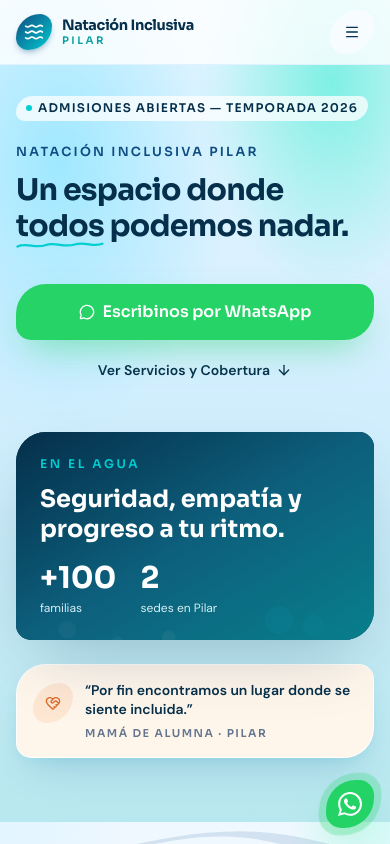
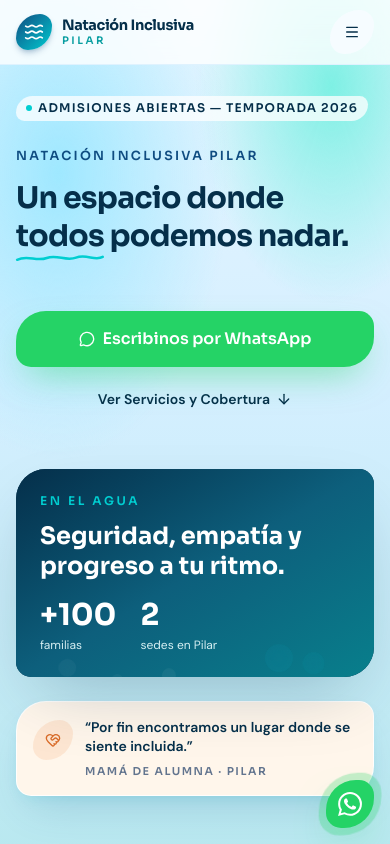
Before and after one commit to candelacaniete/Demo-natacion, a Next.js app: page / in a window 390 px wide. Shown: the top 844 px of the page. Built offline with nearby package versions, Linux system fonts and the light colour scheme.

Commit message:
polish: more hero air on mobile and stop wave overflow
Increase H1→CTA spacing to mt-12/14, strengthen the organic
underline under todos, and keep wave dividers at 100% width
so they cannot expand the page horizontally.

Co-authored-by: candelacaniete <candelacaniete@users.noreply.github.com>

```diff
--- a/components/hero.tsx
+++ b/components/hero.tsx
@@ -18,15 +18,15 @@ function OrganicUnderline() {
   return (
     <svg
       aria-hidden="true"
-      className="pointer-events-none absolute left-0 right-0 top-[calc(100%-0.08em)] z-0 h-[0.28em] w-full overflow-visible"
-      viewBox="0 0 120 12"
+      className="pointer-events-none absolute -bottom-1 left-0 right-0 z-0 h-2.5 w-full overflow-visible md:-bottom-1.5 md:h-3"
+      viewBox="0 0 120 14"
       fill="none"
       preserveAspectRatio="none"
     >
       <path
-        d="M2 8 C14 2, 26 11, 40 6 C54 1, 66 10, 80 5 C94 0.5, 106 9, 118 4"
+        d="M1.5 9.5 C16 2.5, 28 12.5, 42 7 C56 1.5, 68 12, 82 6.5 C96 1, 108 11.5, 118.5 5.5"
         stroke="#00CED1"
-        strokeWidth="3.25"
+        strokeWidth="3.5"
         strokeLinecap="round"
         strokeLinejoin="round"
       />
@@ -44,15 +44,15 @@ export function Hero() {
         <div className="pointer-events-none absolute inset-0 bg-[radial-gradient(ellipse_80%_60%_at_15%_20%,#9fe8ff_0%,transparent_55%),radial-gradient(ellipse_70%_50%_at_85%_10%,#7ef0e4_0%,transparent_50%),linear-gradient(180deg,#e8f5ff_0%,#d4efff_45%,#b8e8ef_100%)]" />
       </div>
 
-      <div className="relative mx-auto flex w-full max-w-6xl flex-col justify-center px-4 pb-14 pt-24 sm:px-6 sm:pb-20 sm:pt-28 lg:min-h-[100svh] lg:px-8 lg:pb-28 lg:pt-32">
-        <div className="grid w-full max-w-full items-center gap-12 lg:grid-cols-[1.05fr_0.95fr] lg:gap-10">
+      <div className="relative mx-auto flex w-full max-w-6xl flex-col justify-center px-4 pb-16 pt-24 sm:px-6 sm:pb-20 sm:pt-28 lg:min-h-[100svh] lg:px-8 lg:pb-28 lg:pt-32">
+        <div className="grid w-full max-w-full items-center gap-14 lg:grid-cols-[1.05fr_0.95fr] lg:gap-10">
           {/* Copy column — generous vertical rhythm on mobile */}
-          <div className="relative z-10 flex min-w-0 flex-col gap-0">
+          <div className="relative z-10 flex min-w-0 flex-col">
             <motion.div
               initial={{ opacity: 0, y: 16 }}
               animate={{ opacity: 1, y: 0 }}
               transition={{ duration: 0.5 }}
-              className="mb-6 inline-flex w-fit max-w-full items-center gap-1.5 rounded-[30px_15px_30px_15px] bg-white/75 px-2.5 py-1 font-display text-xs font-semibold uppercase tracking-[0.1em] text-sky-950 shadow-soft ring-1 ring-teal/25 md:mb-5 md:gap-2 md:px-4 md:py-2 md:tracking-[0.12em]"
+              className="mb-7 inline-flex w-fit max-w-full items-center gap-1.5 rounded-[30px_15px_30px_15px] bg-white/75 px-2.5 py-1 font-display text-xs font-semibold uppercase tracking-[0.1em] text-sky-950 shadow-soft ring-1 ring-teal/25 md:mb-5 md:gap-2 md:px-4 md:py-2 md:tracking-[0.12em]"
             >
               <span className="h-1.5 w-1.5 shrink-0 rounded-full bg-teal md:h-2 md:w-2" />
               <span className="min-w-0 leading-snug">
@@ -64,14 +64,14 @@ export function Hero() {
               initial={{ opacity: 0, y: 24 }}
               animate={{ opacity: 1, y: 0 }}
               transition={{ duration: 0.65, delay: 0.05 }}
-              className="font-display text-3xl font-bold leading-[1.2] tracking-tight text-sky-950 sm:text-4xl md:text-5xl lg:text-[3.75rem] lg:leading-[1.05]"
+              className="font-display text-3xl font-bold leading-[1.25] tracking-tight text-sky-950 sm:text-4xl md:text-5xl lg:text-[3.75rem] lg:leading-[1.08]"
             >
-              <span className="mb-3 block text-[0.42em] font-semibold uppercase tracking-[0.18em] text-ocean">
+              <span className="mb-4 block text-[0.42em] font-semibold uppercase tracking-[0.18em] text-ocean">
                 Natación Inclusiva Pilar
               </span>
-              <span className="block">
+              <span className="block pb-1">
                 Un espacio donde{" "}
-                <span className="relative inline-block whitespace-nowrap">
+                <span className="relative inline-block whitespace-nowrap pb-1">
                   todos
                   <OrganicUnderline />
                 </span>{" "}
@@ -111,7 +111,7 @@ export function Hero() {
               initial={{ opacity: 0, y: 20 }}
               animate={{ opacity: 1, y: 0 }}
               transition={{ duration: 0.55, delay: 0.3 }}
-              className="mt-10 flex w-full max-w-full flex-col items-stretch gap-3 sm:mt-12 md:mt-8 md:flex-row md:items-center md:gap-3"
+              className="mt-12 flex w-full max-w-full flex-col items-stretch gap-3.5 sm:mt-14 md:mt-8 md:flex-row md:items-center md:gap-3"
             >
               <Button
                 asChild
--- a/components/wave-divider.tsx
+++ b/components/wave-divider.tsx
@@ -34,15 +34,14 @@ export function WaveDivider({
         className
       )}
     >
+      {/* Keep width at 100% — animate via transform so we never expand the page */}
       <div
         className={cn(
-          "relative h-14 w-[140%] max-w-none md:h-20",
+          "relative h-14 w-full md:h-20",
           flip && "rotate-180",
           animated && "animate-wave-tide"
         )}
-        style={{ marginLeft: "-20%" }}
       >
-        {/* Accent tide layer for visibility */}
         <svg
           className={cn(
             "absolute inset-0 h-full w-full",
@@ -59,7 +58,6 @@ export function WaveDivider({
           />
         </svg>
 
-        {/* Main fill matching next section */}
         <svg
           className="absolute inset-0 h-full w-full"
           viewBox="0 0 1440 120"
```
